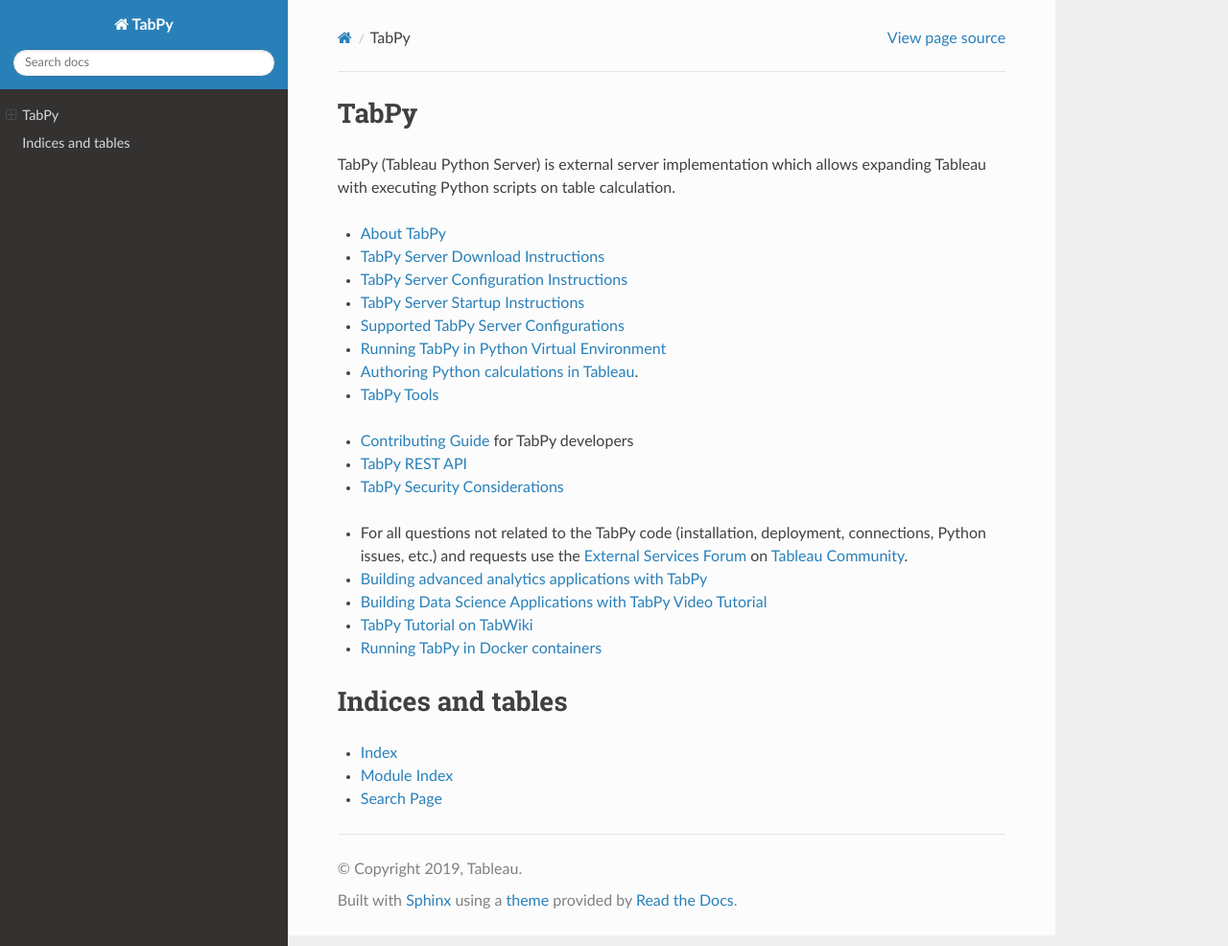
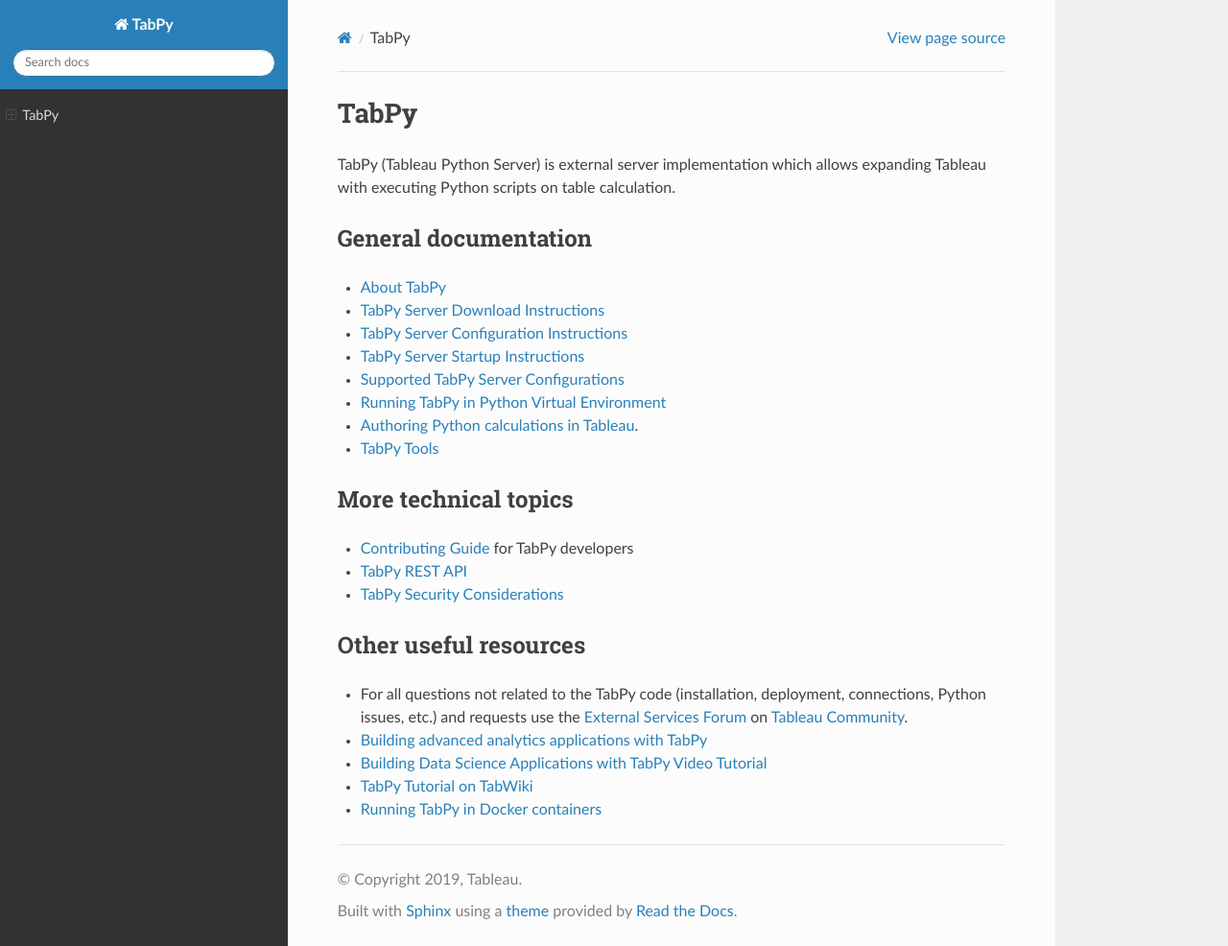
Before and after one commit to tableau/TabPy, a Sphinx documentation site: the page built from docs/index.rst, in a window 1280 px wide and 986 px high. Shown: the whole window at 96% size. Built offline with Sphinx 7.4.7 and the Read the Docs theme 2.0.0, drawn with Linux system fonts in a browser that asks for light colours; some of the changed lines change nothing that is shown.

Commit message:
Update index.rst

```diff
--- a/docs/index.rst
+++ b/docs/index.rst
@@ -6,9 +6,8 @@
 calculation.
 
 
- .. toctree::
-   :maxdepth: 2
-   :caption: General documentation:
+General documentation
+---------------------
 
 -  `About TabPy <about.md>`__
 -  `TabPy Server Download Instructions <server-download.md>`__
@@ -22,17 +21,15 @@
    Tableau <TableauConfiguration.md>`__.
 -  `TabPy Tools <tabpy-tools.md>`__
 
- .. toctree::
-   :maxdepth: 2
-   :caption: More technical topics:
+More technical topics
+---------------------
 
 -  `Contributing Guide <../CONTRIBUTING.md>`__ for TabPy developers
 -  `TabPy REST API <server-rest.md>`__
 -  `TabPy Security Considerations <security.md>`__
 
- .. toctree::
-   :maxdepth: 2
-   :caption: Other useful resources:
+Other useful resources
+----------------------
 
 -  For all questions not related to the TabPy code (installation,
    deployment, connections, Python issues, etc.) and requests use the
@@ -47,10 +44,3 @@
    TabWiki <https://community.tableau.com/docs/DOC-10856>`__
 -  `Running TabPy in Docker
    containers <https://hub.docker.com/r/emhemh/tabpy/>`__
-
-Indices and tables
-==================
-
-* :ref:`genindex`
-* :ref:`modindex`
-* :ref:`search`
```
